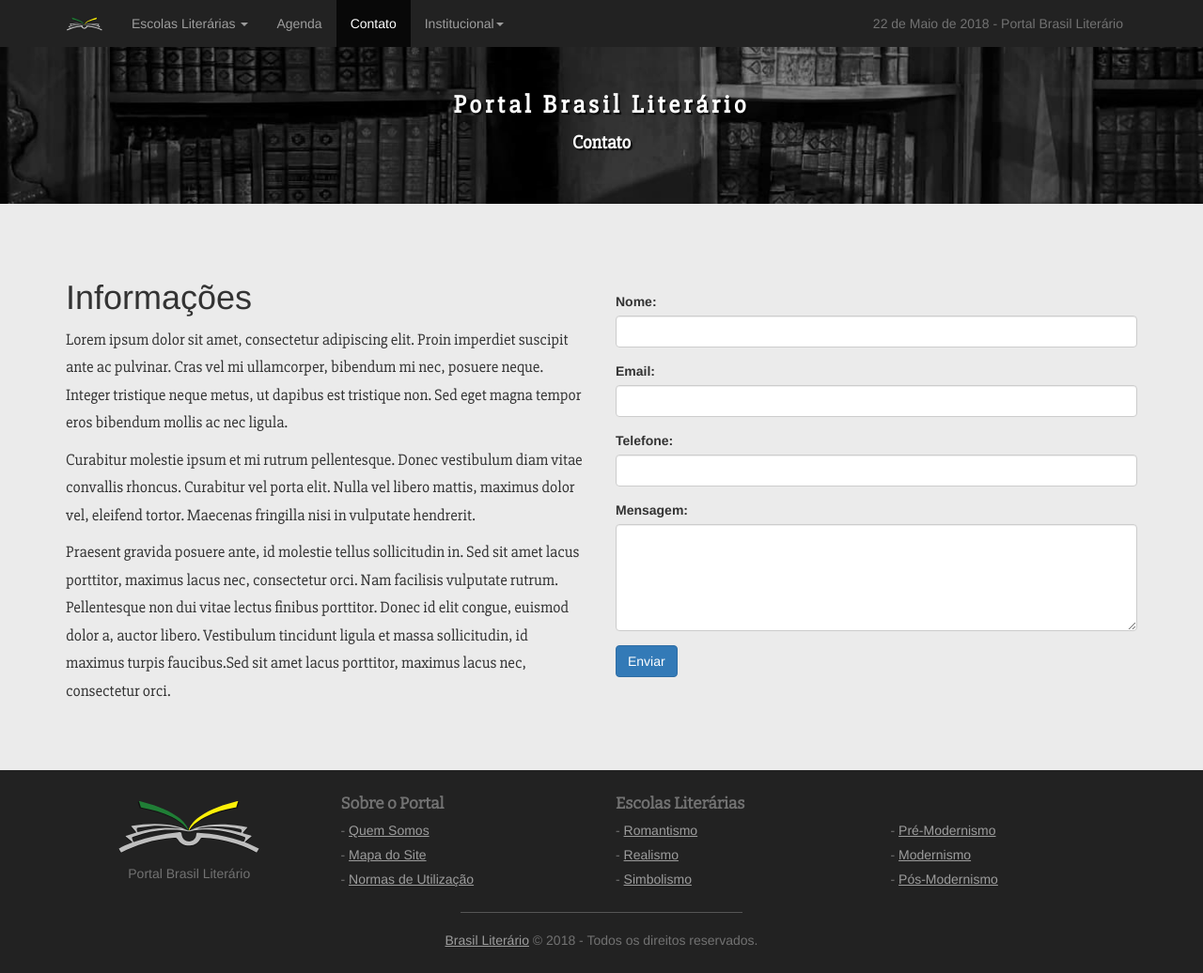
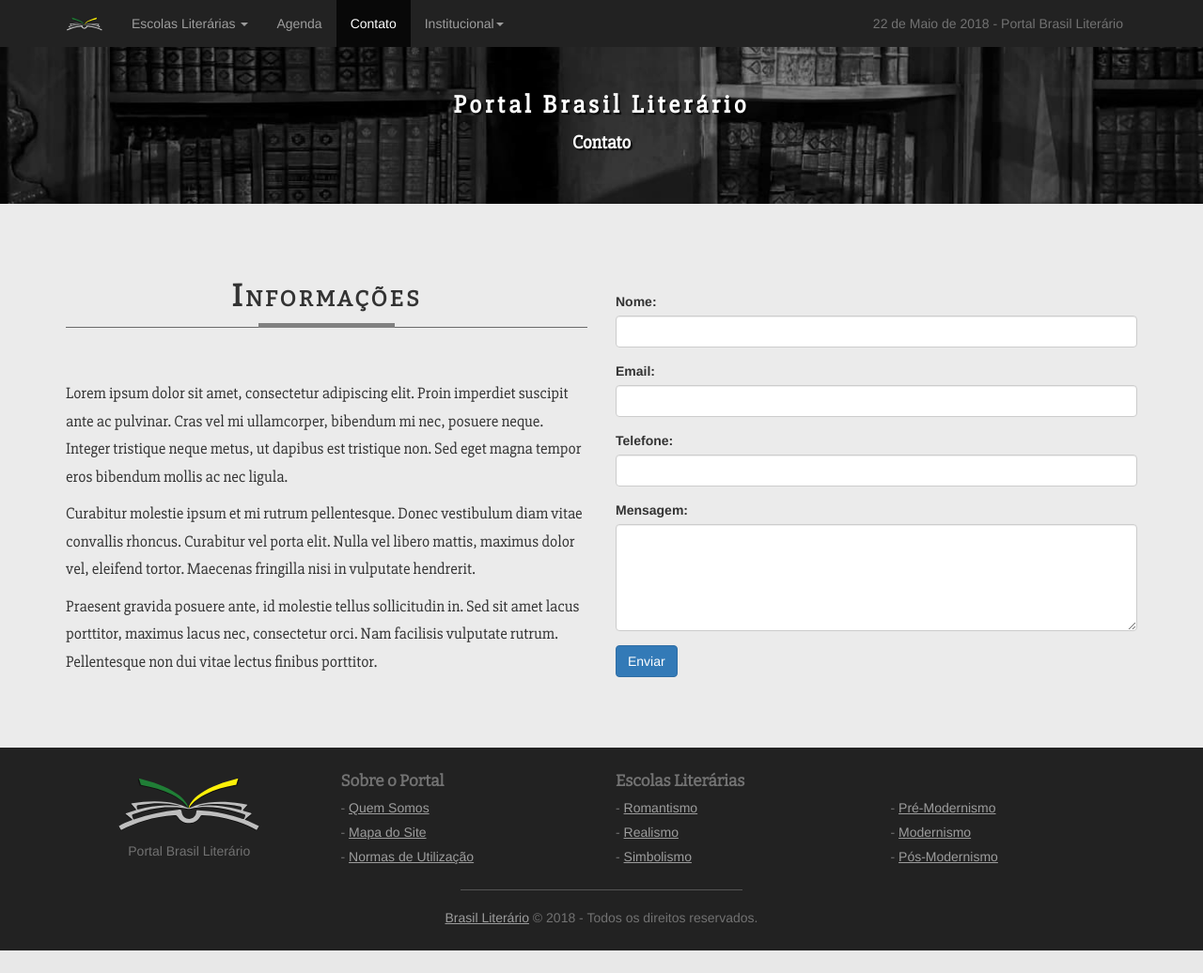
Before and after one commit to projectzr/projectzr.github.io, a PHP site: page /contato.php in a window 1280 px wide. Shown: the whole page at 94% size. After the commit the page ends 1012 px from the top, so only its background shows below. Run offline with PHP 8.4, Linux system fonts and the light colour scheme; some libraries are stand-ins or nearby versions.

Commit message:
padronização de titulo e organização de pastas

```diff
--- a/site/contato.php
+++ b/site/contato.php
@@ -33,7 +33,9 @@
         <div class="container"><div class="section">
             <div class="row text-left">
                 <article class="col-xs-12 col-md-6 col-lg-6 ">
-                    <h2 class="h1">Informações</h2>
+                    <h2 class="titulo text-center no-space" style="padding-bottom: 1rem;">Informações</h2>
+                    <div class="QM divisor "></div>
+
                     <p>Lorem ipsum dolor sit amet, consectetur adipiscing elit. Proin imperdiet suscipit ante ac pulvinar. Cras
                         vel mi ullamcorper, bibendum mi nec, posuere neque. Integer tristique neque metus, ut dapibus est
                         tristique non. Sed eget magna tempor eros bibendum mollis ac nec ligula.</p>
@@ -42,9 +44,7 @@
                         in vulputate hendrerit.</p>
                     <p>Praesent gravida posuere ante, id molestie tellus sollicitudin in. Sed sit amet lacus porttitor, maximus
                         lacus nec, consectetur orci. Nam facilisis vulputate rutrum. Pellentesque non dui vitae lectus finibus
-                        porttitor. Donec id elit congue, euismod dolor a, auctor libero. Vestibulum tincidunt ligula et massa
-                        sollicitudin, id maximus turpis faucibus.Sed sit amet lacus porttitor, maximus lacus nec, consectetur
-                        orci. </p>
+                        porttitor. </p>
                 </article>
                 <article class="col-xs-12 col-md-6 col-lg-6 text-left">
                     <h2 style="display: none">OK</h2>
--- a/site/normas.php
+++ b/site/normas.php
@@ -40,7 +40,8 @@
         <article class="section container">
 
 
-            <h2>Ultima Atualização - 14/05/2018</h2>
+            <h2 class="titulo">Ultima Atualização - 14/05/2018</h2>
+            <div class="QM divisor "></div>
             <div class="text-left">
             <h3>1.Aceitação</h3>
             <p>Lorem ipsum dolor sit amet consectetur, adipisicing elit. Aut, iste molestias? Fugit quisquam corporis repellendus
```
Also changed, not shown: 3 other files.
